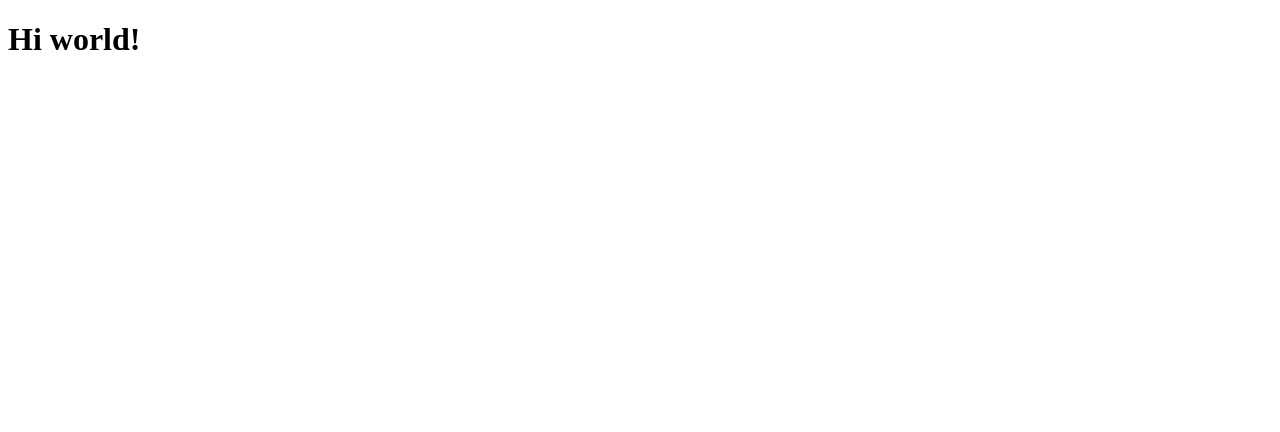
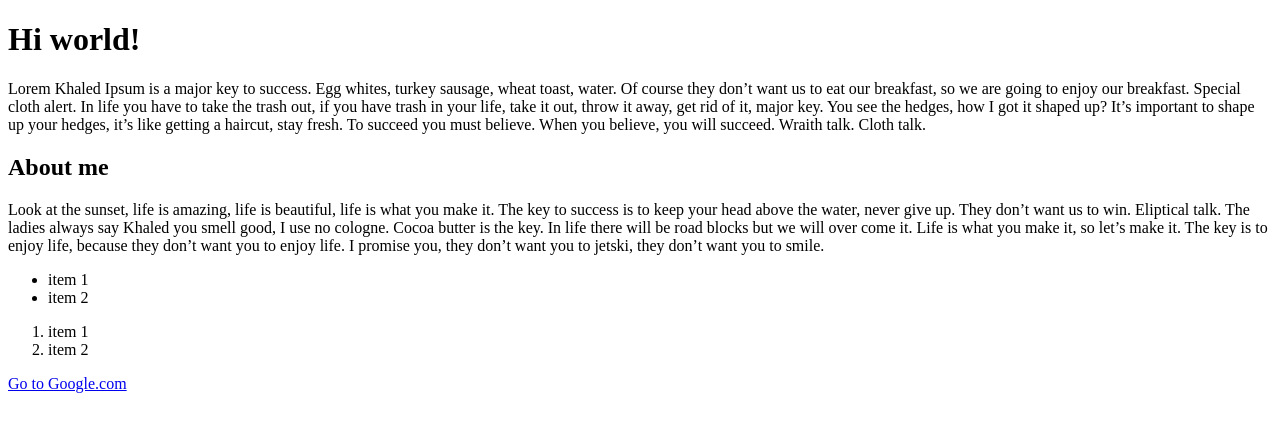
Before and after one commit to d-peshlakai/html-sandbox, a PHP site: page / in a window 1280 px wide. Before the commit the part shown is almost empty. Shown: the top 432 px of the page. Run offline with PHP 8.4, Linux system fonts and the light colour scheme.

Commit message:
commit push added changes

```diff
--- a/index.php
+++ b/index.php
@@ -6,5 +6,21 @@
 	</head>
 	<body>
 		<h1>Hi world!</h1>
+		<p>Lorem Khaled Ipsum is a major key to success. Egg whites, turkey sausage, wheat toast, water. Of course they don’t want us to eat our breakfast, so we are going to enjoy our breakfast. Special cloth alert. In life you have to take the trash out, if you have trash in your life, take it out, throw it away, get rid of it, major key. You see the hedges, how I got it shaped up? It’s important to shape up your hedges, it’s like getting a haircut, stay fresh. To succeed you must believe. When you believe, you will succeed. Wraith talk. Cloth talk.
+		</p>
+		<h2>About me</h2>
+		<p>Look at the sunset, life is amazing, life is beautiful, life is what you make it. The key to success is to keep your head above the water, never give up. They don’t want us to win. Eliptical talk. The ladies always say Khaled you smell good, I use no cologne. Cocoa butter is the key. In life there will be road blocks but we will over come it. Life is what you make it, so let’s make it. The key is to enjoy life, because they don’t want you to enjoy life. I promise you, they don’t want you to jetski, they don’t want you to smile.
+		</p>
+		<ul>
+			<li>item 1</li>
+			<li>item 2</li>
+		</ul>
+		<ol>
+		<li>item 1</li>
+		<li>item 2</li>
+		</ol>
+		<div>
+			<a href="https://google.com" target="_blank">Go to Google.com</a>
+		</div>
 	</body>
 </html>
```
